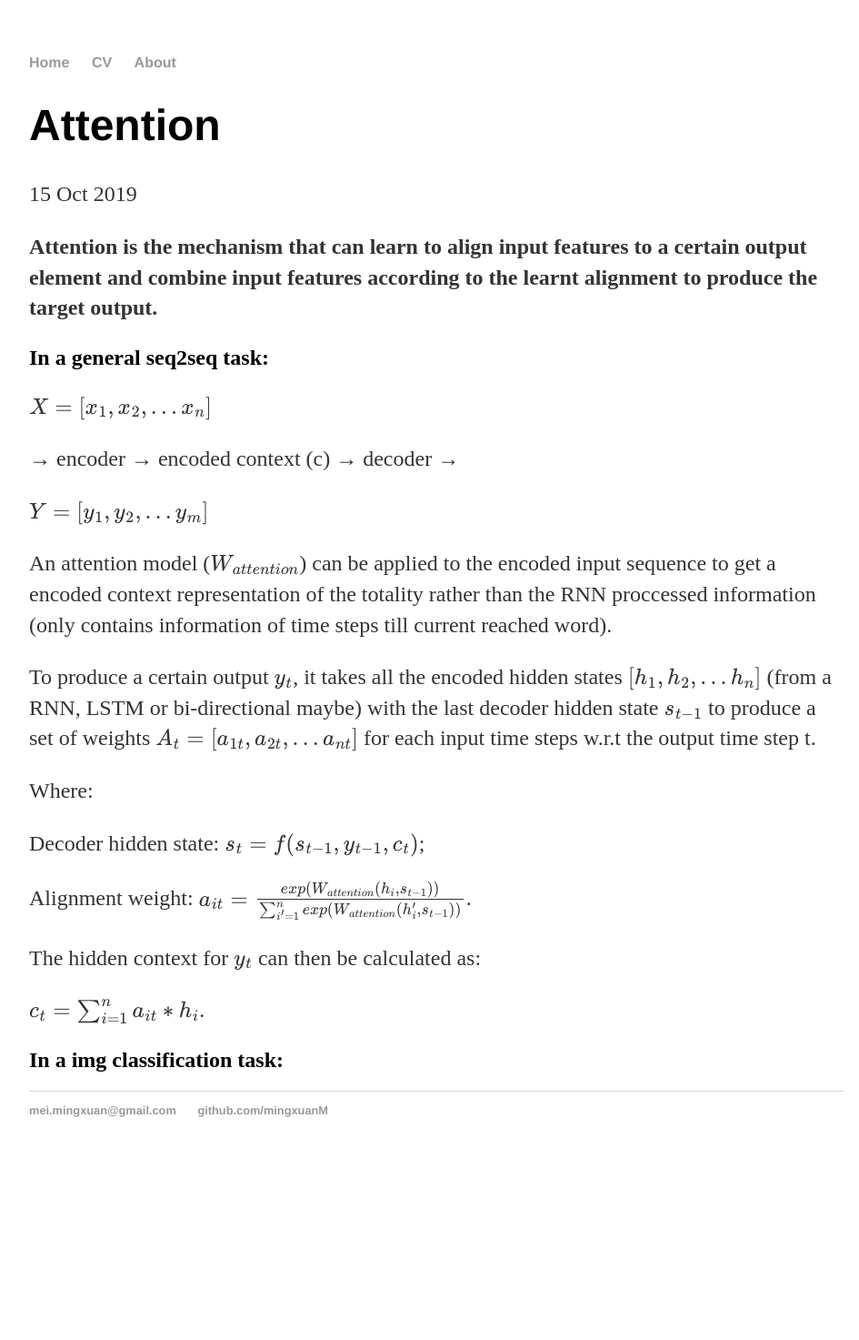
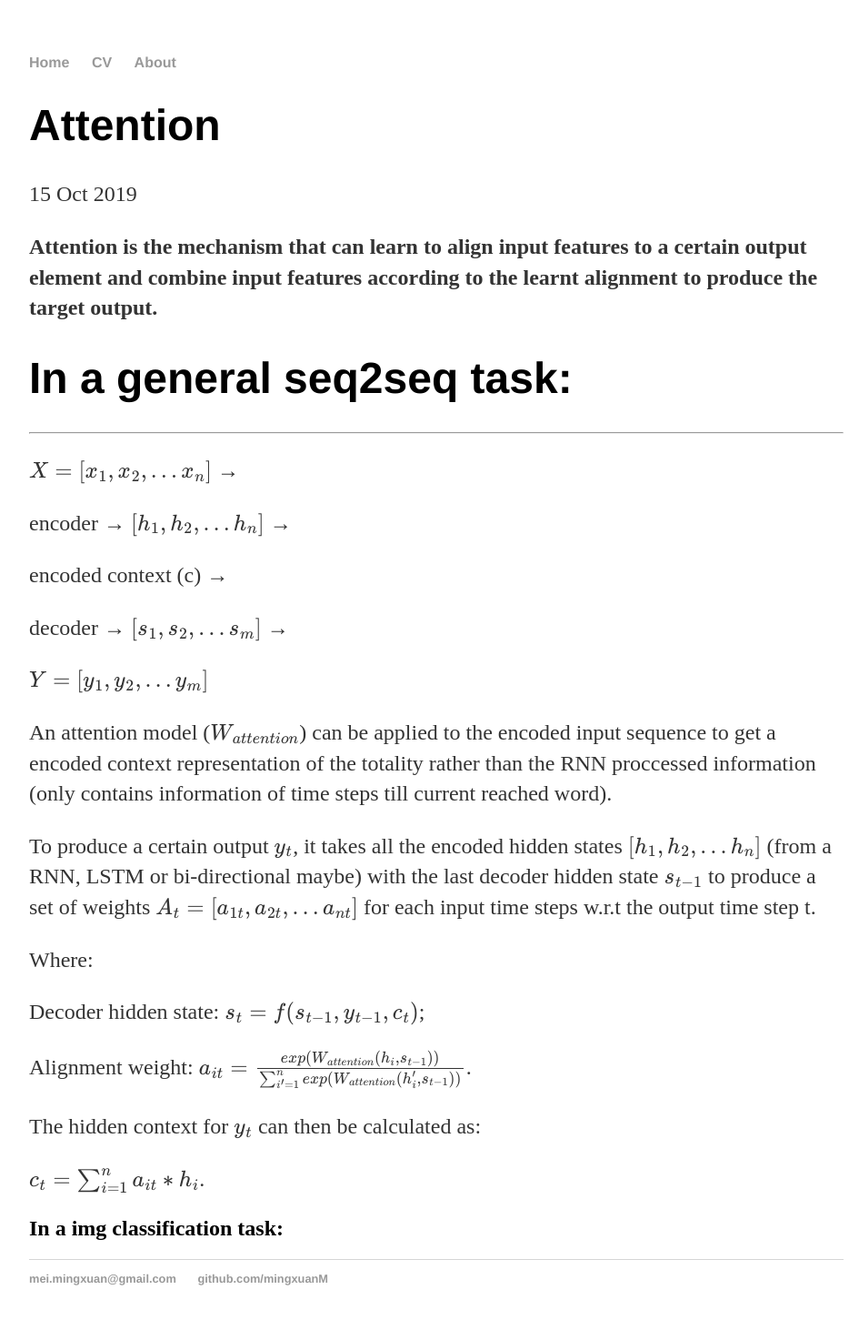
Before and after one commit to mingxuanM/mingxuanM.github.io, a Jekyll site: the page built from _posts/2019-10-15-Attention.md, in a window 1280 px wide. Shown: the whole page at 91% size, without its empty margins (160-1105 px from the left). Built offline with Jekyll 4.4.1, drawn with Linux system fonts in a browser that asks for light colours; formulas are drawn with MathJax 3; before the commit the page ends 1288 px from its top, so only the background shows below that.

Commit message:
Update 2019-10-15-Attention.md

```diff
--- a/_posts/2019-10-15-Attention.md
+++ b/_posts/2019-10-15-Attention.md
@@ -6,12 +6,18 @@ date: 2019-10-15
 
 **Attention is the mechanism that can learn to align input features to a certain output element and combine input features according to the learnt alignment to produce the target output.**
 
-## In a general seq2seq task:
+# In a general seq2seq task:
+
+---
 
 {% raw %}
-  $ X =[x_1, x_2, ... x_n] $
+  $ X =[x_1, x_2, ... x_n] $ &rarr;
 
-  &rarr; encoder &rarr; encoded context (c) &rarr; decoder &rarr;
+  encoder &rarr; $[h_1, h_2, ... h_n]$ &rarr;
+
+  encoded context (c) &rarr;
+
+  decoder &rarr; $[s_1, s_2, ... s_m]$ &rarr;
 
   $ Y = [y_1, y_2, ... y_m] $
 {% endraw %}
```
